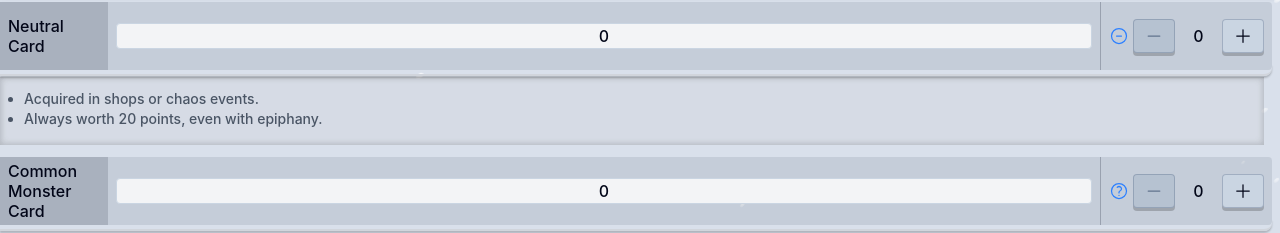
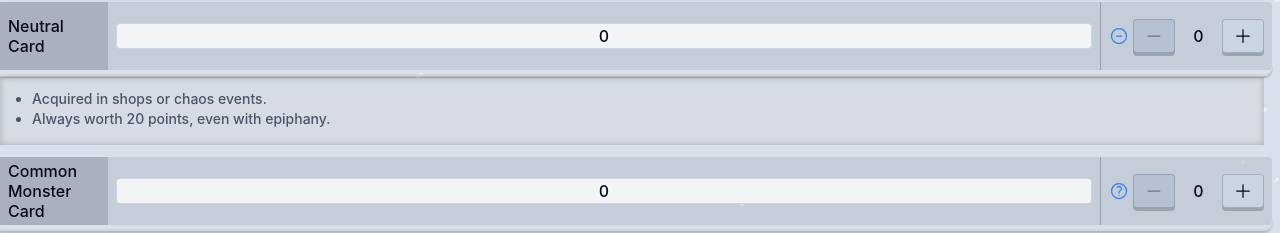
Before and after one commit to jbchhproj/czn-save-data-calculator, a Next.js app: page / in a window 1280 px wide. Both pictures are taken after a click on the button 1119 px from the left and 166 px from the top of the page. Shown: the part 130-363 px from the top of the page. Built offline with nearby package versions, Linux system fonts and the light colour scheme; no server answers; the database is empty.

Commit message:
more styling fixes expanded rules

```diff
--- a/src/components/layout/SiteFooter.tsx
+++ b/src/components/layout/SiteFooter.tsx
@@ -8,7 +8,7 @@ export default function SiteFooter() {
   };
 
   return (
-    <div className="p-2 text-center text-xs text-gray-500">
+    <div className="mt-6 p-2 text-center text-xs text-gray-500">
       <hr className="my-1 border-gray-200" />
       <p>
         This is an unofficial community tool for Chaos Zero Nightmare. Chaos
--- a/src/components/selection/SelectionBlock.tsx
+++ b/src/components/selection/SelectionBlock.tsx
@@ -26,7 +26,7 @@ export default function SelectionBlock({
   isPostProcessingEnabled,
 }: SelectionBlockProps) {
   const rulesList = (
-    <ul className="list-disc">
+    <ul className="list-outside list-disc pl-4">
       {config.description.map((line, idx) => (
         <li key={idx}>{line}</li>
       ))}
@@ -90,7 +90,7 @@ export default function SelectionBlock({
       </div>
 
       {isExpanded && (
-        <div className="mr-2 mt-[7px] -ml-2 bg-gray-300/40 pl-6 pt-3 pb-4 text-sm text-gray-600 shadow-[inset_0_0_6px_1px_rgb(0_0_0/0.18)]">
+        <div className="mr-2 mt-[7px] -ml-2 bg-gray-300/40 px-4 pt-3 pb-4 text-sm text-gray-600 shadow-[inset_0_0_6px_1px_rgb(0_0_0/0.18)]">
           {rulesList}
         </div>
       )}
```
